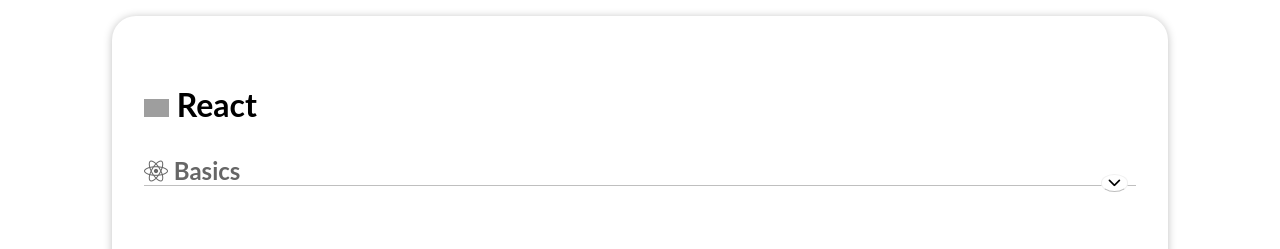
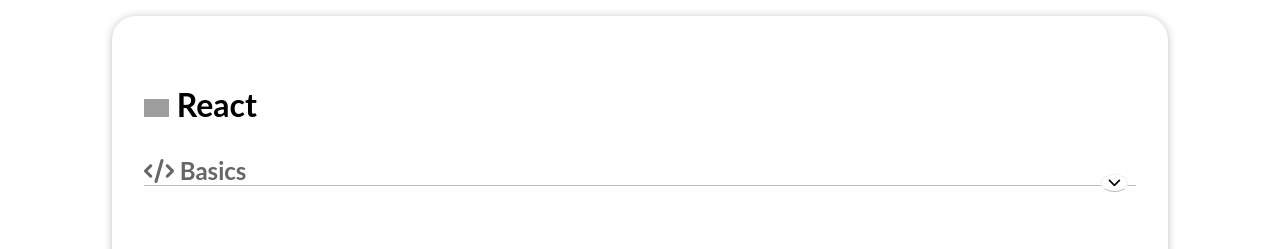
Before and after one commit to mkonemo/react-basics, a React (Create React App) app: page / in a window 1280 px wide. Shown: the top 249 px of the page. Built offline with nearby package versions, Linux system fonts and the light colour scheme; grey boxes are pictures that could not be loaded.

Commit message:
1 file modified

```diff
--- a/src/App.js
+++ b/src/App.js
@@ -28,7 +28,7 @@ const App = () => {
         React
       </h1>
       <h2>
-        <i class="fab fa-react"></i> Basics
+        <i class="fas fa-code"></i> Basics
       </h2>
       <Show>
         <ol>
```
